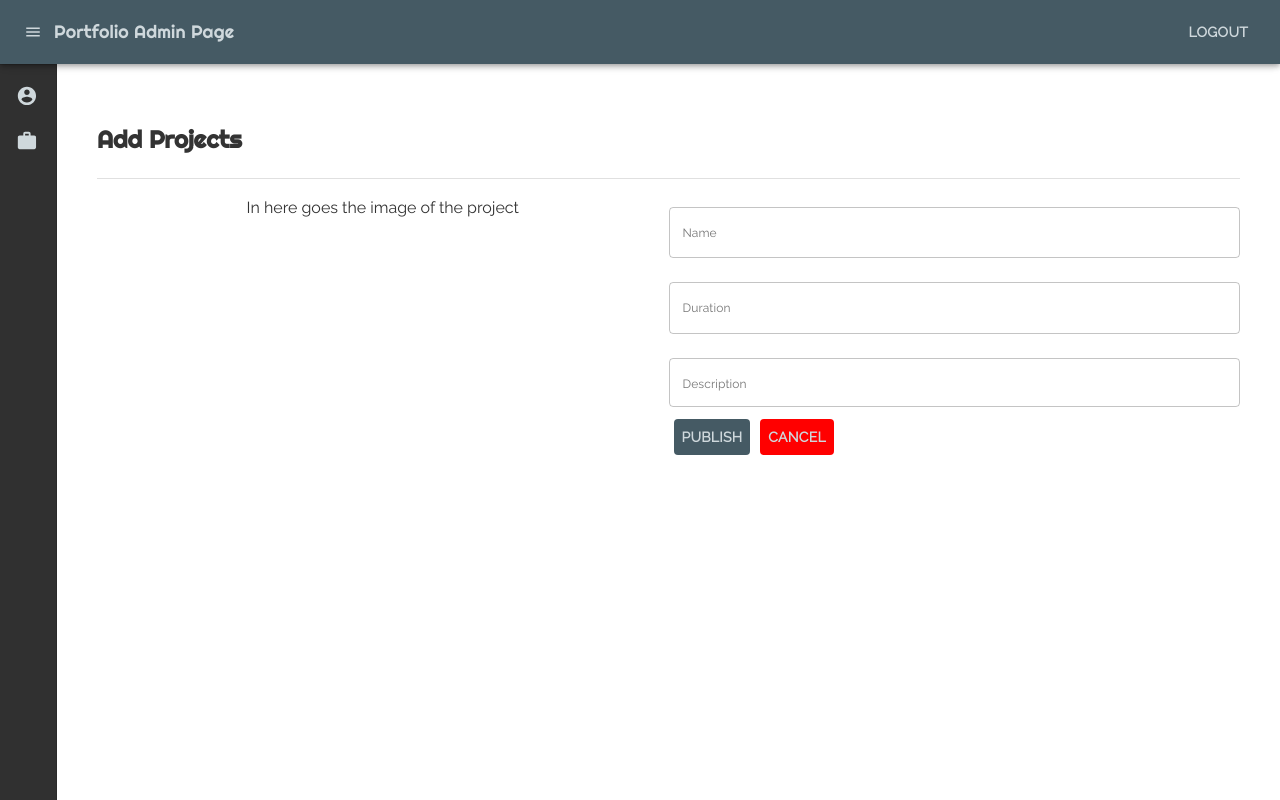
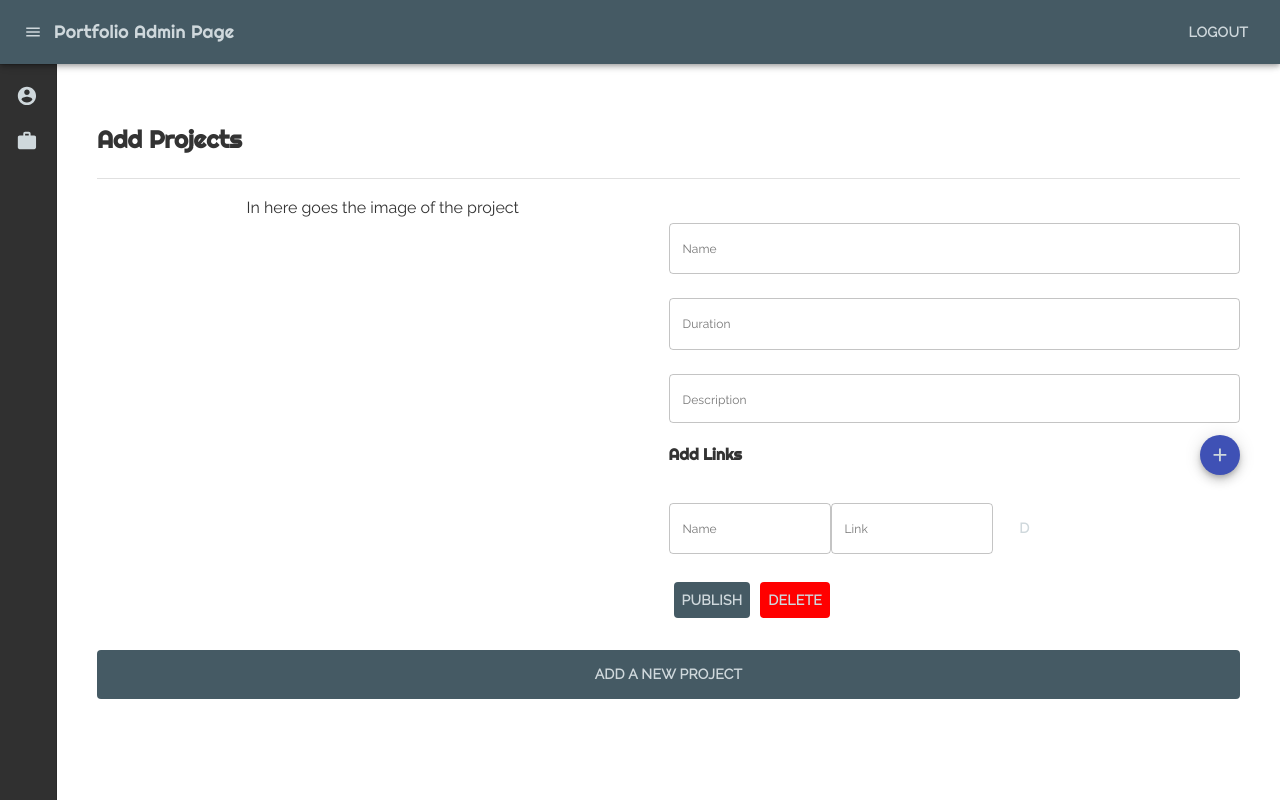
Before and after one commit to danielrs975/resume-backend, a React (Create React App) app: page /projects in a window 1280 px wide. Built offline with nearby package versions, Linux system fonts and the light colour scheme.

Commit message:
Add functionalities to the project form

```diff
--- a/src/components/ProjectForm.js
+++ b/src/components/ProjectForm.js
@@ -3,9 +3,11 @@
  * @author Daniel Rodriguez
  */
 import React from 'react'
-import { Button, TextField } from '@material-ui/core'
+import { Button, TextField, Fab } from '@material-ui/core'
+import AddIcon from '@material-ui/icons/Add';
+import ProjectLinkForm from './ProjectLinkForm';
 
-const ProjectForm = () => {
+const ProjectForm = (props) => {
     return (
         <form className="form project">
             <div className="project__image">
@@ -15,12 +17,21 @@ const ProjectForm = () => {
                 <TextField label="Name" variant="outlined" className="form__input"/>
                 <TextField label="Duration" variant="outlined" className="form__input" />
                 <TextField label="Description" multiline variant="outlined" className="form__input form__input--textarea" />
+                <div className="project__links">
+                    <div className="subheader">
+                        <h4>Add Links</h4>
+                        <Fab color="primary" aria-label="add" size="small">
+                            <AddIcon fontSize="large" />
+                        </Fab>
+                    </div>
+                    <ProjectLinkForm />
+                </div>
                 <div className="project__buttons">
                     <Button className="button button--form">
                         Publish
                     </Button>
-                    <Button className="button button--cancel">
-                        Cancel
+                    <Button className="button button--cancel" onClick={() => props.handleDeleteProject(props.project.id)} >
+                        Delete
                     </Button>
                 </div>
             </div>
--- /dev/null
+++ b/src/components/ProjectLinkForm.js
@@ -0,0 +1,16 @@
+import React from 'react'
+import { Button, TextField } from '@material-ui/core'
+
+const ProjectLinkForm = () => {
+    return (
+        <div  class="form form--links">
+            <TextField label="Name" variant="outlined" className="form__input" />
+            <TextField label="Link" variant="outlined" className="form__input" />
+            <Button>
+                D
+            </Button>
+        </div>
+    )
+}
+
+export default ProjectLinkForm
--- a/src/components/ProjectsPage.js
+++ b/src/components/ProjectsPage.js
@@ -1,11 +1,19 @@
 /**
  * Information about the projects of a person
  */
-import React from 'react'
-import { Divider } from '@material-ui/core'
+import React, { useState } from 'react'
+import { Divider, Button } from '@material-ui/core'
 import ProjectForm from './ProjectForm'
+import { v1 as uuid } from 'uuid'
 
 const ProjectsPage = () => {
+    const [newProjects, setNewProjects] = useState([{id: '13as'}]);
+    const handleAddNewProject = () => {
+        setNewProjects([...newProjects, {id: uuid()}])
+    }
+    const handleDeleteProject = (projectId) => {
+        setNewProjects(newProjects.filter((project) => project.id !== projectId))
+    }
     return (
         <div>
             <div className="content-container">
@@ -13,7 +21,11 @@ const ProjectsPage = () => {
                     <h2>Add Projects</h2>
                 </div>
                 <Divider />
-                <ProjectForm />
+                {/* <ProjectForm /> */}
+                { newProjects.map((project) => <ProjectForm project={project} key={project.id} handleDeleteProject={handleDeleteProject} />) }
+                <Button className="button button--add" onClick={handleAddNewProject}>
+                    Add a new project
+                </Button>
             </div>
         </div>
     )
--- a/src/styles/components/_button.scss
+++ b/src/styles/components/_button.scss
@@ -30,3 +30,9 @@ button {
     color: $clear-grey !important;
     background-color: red !important;
 }
+
+.button--add {
+    width: 100%;
+    background: $dark-blue !important;
+    padding: $s-size 0 !important;
+}
--- a/src/styles/components/_form.scss
+++ b/src/styles/components/_form.scss
@@ -11,3 +11,7 @@
 .form__input--image {
     text-align: center;
 }
+
+.form--links {
+    flex-direction: row;
+}
--- a/src/styles/components/_project.scss
+++ b/src/styles/components/_project.scss
@@ -16,4 +16,16 @@
     width: 50%;
     display: flex;
     flex-direction: column;
+    padding: $m-size 0;
 }
+
+.project__links {
+    .subheader {
+        display: flex;
+        align-items: center;;
+        justify-content: space-between;
+        h4 {
+            margin: 0;
+        }
+    }
+}
```
